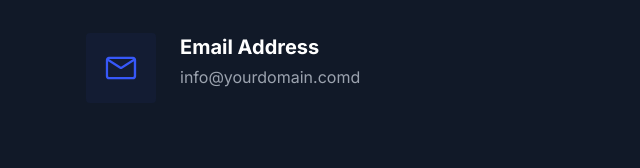
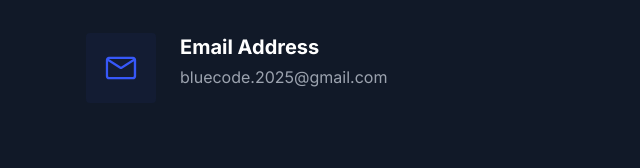
Before and after one commit to AlexDevCoding/Consultora-web, a website: page public/index.html in a window 1280 px wide. Shown: the part 3432-3600 px from the top of the page, 0-640 px from the left. Drawn offline with Linux system fonts and the light colour scheme.

Commit message:
add gmail

```diff
--- a/public/index.html
+++ b/public/index.html
@@ -546,7 +546,7 @@
                     Email Address
                   </h4>
                   <p class="text-dark-6">
-                    info@yourdomain.comd
+                    bluecode.2025@gmail.com
                   </p>
                 </div>
               </div>
```
